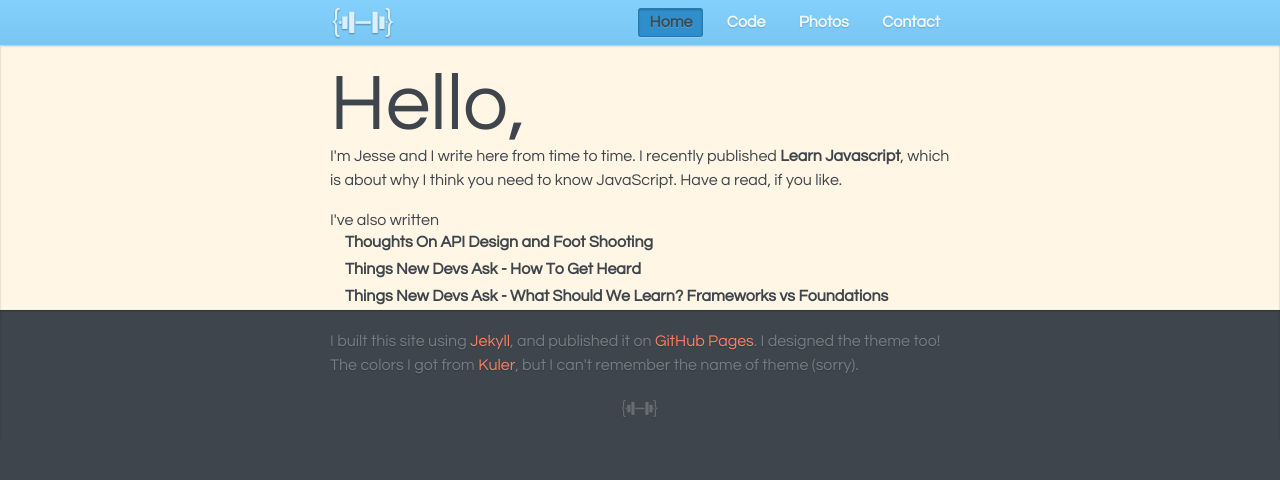
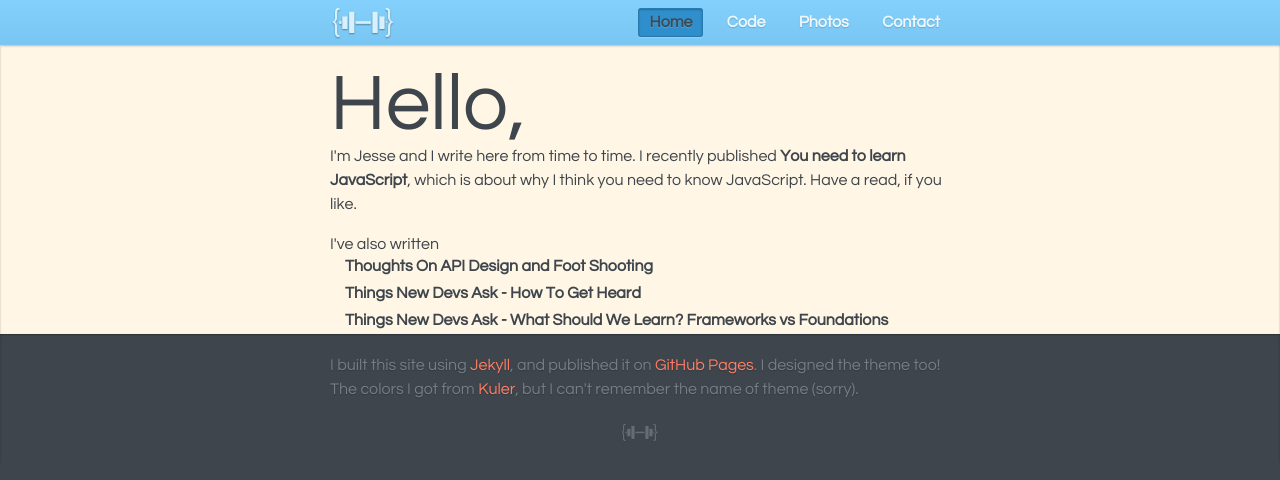
Before and after one commit to JesseWilliamson/jessewilliamson.github.com, a Jekyll site: the page built from index.html, in a window 1280 px wide. Shown: the top 480 px of the page. Built offline with Jekyll 4.4.1, drawn with Linux system fonts in a browser that asks for light colours.

Commit message:
correct text of current post

```diff
--- a/index.html
+++ b/index.html
@@ -5,7 +5,7 @@ title: Home
 <div class="container">
  <h1 class="salutation">Hello,</h1>
 	{% for post in site.posts limit:1 %}
-		<p>I'm Jesse and I write here from time to time. I recently published <a class="recent-post" href="{{post.url}}">{{post.title}}</a>, which is about <span class="about-post">{{post.synopsis}}</span>. Have a read, if you like.</p>
+		<p>I'm Jesse and I write here from time to time. I recently published <a class="recent-post" href="{{post.url}}">{{post.post-title}}</a>, which is about <span class="about-post">{{post.synopsis}}</span>. Have a read, if you like.</p>
 	{% endfor %}
 	<h4>I've also written</h4>
 		<ul>
```
